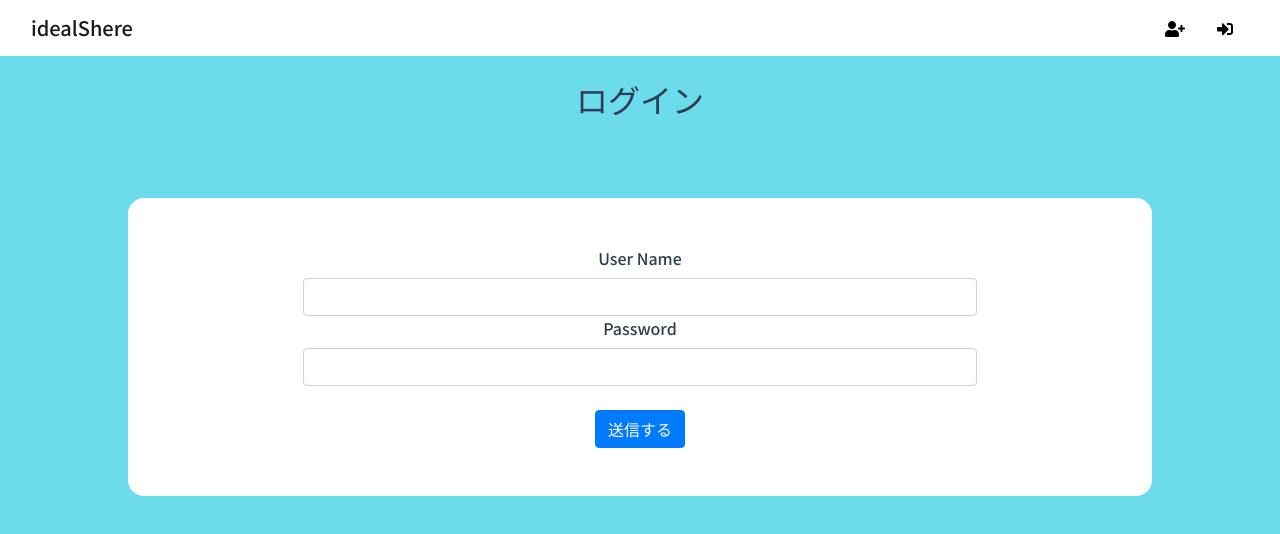
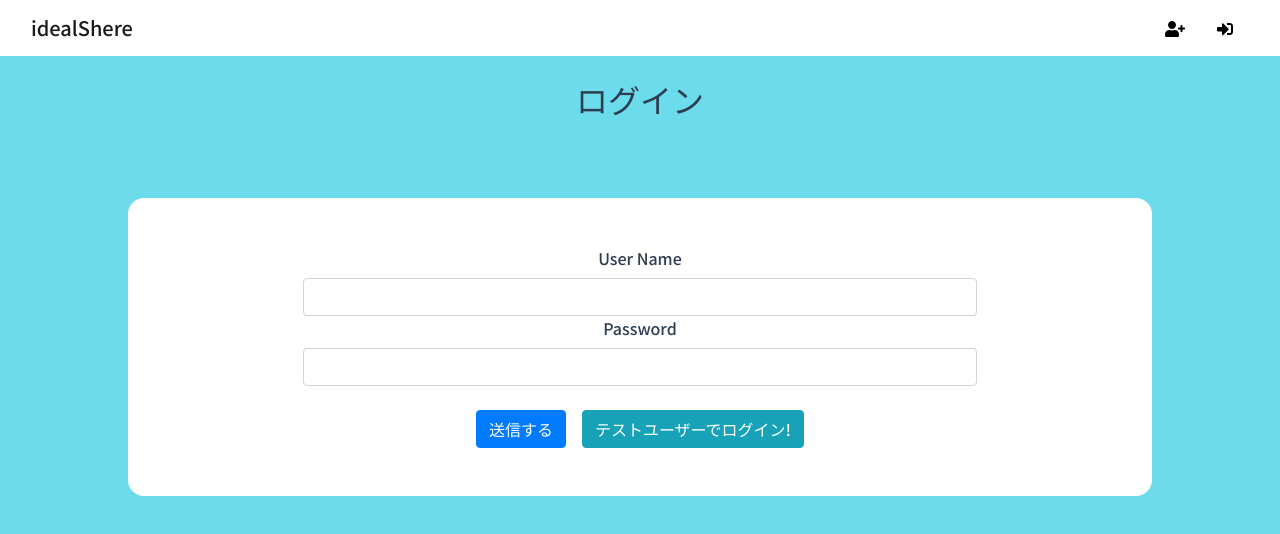
Before and after one commit to mamyudapao/ideal-shere, a Vue app: page /login in a window 1280 px wide. Shown: the top 534 px of the page. Built offline with nearby package versions, Linux system fonts and the light colour scheme; no server answers; what vue-toasted would draw is missing.

Commit message:
feat[testUser]: made a test user function

```diff
--- a/src/components/modules/Login.vue
+++ b/src/components/modules/Login.vue
@@ -28,6 +28,9 @@
         >
           送信する
         </button>
+        <button type="button" class="btn btn-info" id="test-user" @click="testLogin">
+          テストユーザーでログイン!
+        </button>
       </div>
     </div>
   </div>
@@ -46,6 +49,24 @@ export default {
       await this.$store.dispatch("login", {
         username: this.username,
         password: this.password,
+      });
+      setTimeout(() => {
+        if (
+          localStorage.getItem("user_id") == undefined ||
+          localStorage.getItem("user_id") == null
+        ) {
+          this.failedNotification();
+        }else {
+          this.successNotification();
+        }
+      }, 300);
+      this.username = "";
+      this.password = "";
+    },
+    testLogin: async function() {
+      await this.$store.dispatch("login", {
+        username: "testMan",
+        password: "testPassword",
       });
       setTimeout(() => {
         if (
@@ -94,4 +115,9 @@ export default {
   margin-top: 1.5rem;
   margin-bottom: 0;
 }
+#test-user {
+  margin-top: 1.5rem;
+  margin-bottom: 0;
+  margin-left: 1rem;
+}
 </style>
```
